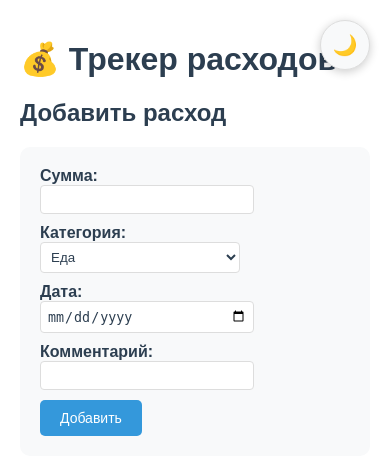
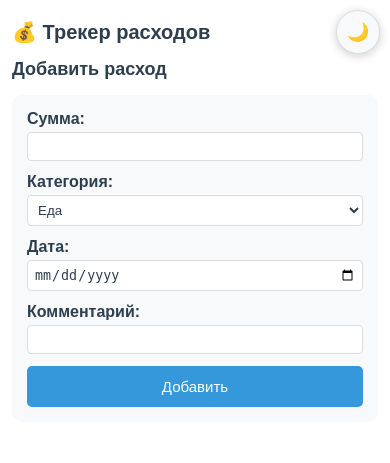
Before and after one commit to Rekabu/ExpenseTracker, a Flask app: page / in a window 390 px wide; the page is wider, and only the part inside the window is pictured. Shown: the top 463 px of that part. Run offline with Flask 3, Linux system fonts and the light colour scheme; data comes from the database, SQL or seed files in the repository.

Commit message:
Add files via upload

```diff
--- a/templates/index.html
+++ b/templates/index.html
@@ -125,7 +125,6 @@
             background: var(--filter-hover);
         }
 
-        /* Сумма — справа и жирным */
         td.amount {
             text-align: right;
             font-weight: 600;
@@ -136,7 +135,6 @@
             text-align: right;
         }
 
-        /* Категория — как бейдж */
         .badge {
             display: inline-block;
             padding: 4px 12px;
@@ -154,7 +152,6 @@
         .badge.Здоровье    { background: #2ecc7133; color: #2ecc71; }
         .badge.Другое      { background: #95a5a633; color: #7f8c8d; }
 
-        /* Кнопка удаления — красивая */
         .delete-btn {
             display: inline-flex;
             align-items: center;
@@ -176,13 +173,11 @@
             transform: scale(1.1);
         }
 
-        /* Комментарий — серым */
         td.comment {
             color: var(--text);
             opacity: 0.7;
         }
 
-        /* Дата — серым */
         td.date {
             color: var(--text);
             opacity: 0.8;
@@ -214,7 +209,6 @@
             font-weight: bold;
         }
 
-        /* Блок с итоговой суммой */
         .total-box {
             background: var(--card-bg);
             padding: 12px 20px;
@@ -265,7 +259,6 @@
             transition: background 0.3s;
         }
 
-        /* Кнопка переключения темы */
         .theme-toggle {
             position: fixed;
             top: 20px;
@@ -289,6 +282,130 @@
 
         .theme-toggle:hover {
             transform: scale(1.1);
+        }
+
+        /* ============================================ */
+        /* АДАПТИВ ПОД ТЕЛЕФОН                          */
+        /* ============================================ */
+        @media (max-width: 768px) {
+            body {
+                margin: 20px auto;
+                padding: 0 12px;
+            }
+
+            h1 {
+                font-size: 22px;
+            }
+
+            h2 {
+                font-size: 18px;
+            }
+
+            form {
+                padding: 15px;
+            }
+
+            label {
+                display: block;
+                width: 100%;
+                margin-bottom: 4px;
+            }
+
+            input, select {
+                width: 100%;
+                box-sizing: border-box;
+                margin-bottom: 12px;
+            }
+
+            button {
+                width: 100%;
+                padding: 12px;
+                font-size: 15px;
+            }
+
+            /* Layout — в одну колонку */
+            .layout {
+                flex-direction: column;
+                gap: 20px;
+            }
+
+            .right-col {
+                flex: 1;
+                width: 100%;
+            }
+
+            .left-col {
+                width: 100%;
+                overflow-x: auto;
+            }
+
+            table {
+                font-size: 13px;
+                min-width: 500px;
+            }
+
+            th, td {
+                padding: 8px 10px;
+            }
+
+            .badge {
+                font-size: 11px;
+                padding: 3px 8px;
+            }
+
+            .delete-btn {
+                width: 26px;
+                height: 26px;
+                font-size: 12px;
+            }
+
+            .filters a {
+                padding: 5px 10px;
+                font-size: 12px;
+                margin-bottom: 5px;
+            }
+
+            .total-box {
+                font-size: 16px;
+                padding: 10px 15px;
+            }
+
+            .total-box strong {
+                font-size: 18px;
+            }
+
+            .theme-toggle {
+                top: 10px;
+                right: 10px;
+                width: 44px;
+                height: 44px;
+                font-size: 18px;
+            }
+
+            .stats-box {
+                padding: 15px;
+            }
+        }
+
+        /* Очень узкие экраны (iPhone SE и т.п.) */
+        @media (max-width: 400px) {
+            h1 {
+                font-size: 20px;
+            }
+
+            table {
+                font-size: 12px;
+                min-width: 420px;
+            }
+
+            th, td {
+                padding: 6px 8px;
+            }
+
+            .filters a {
+                font-size: 11px;
+                padding: 4px 8px;
+            }
         }
     </style>
 </head>
```
Also changed, not shown: README.md, 1 other file.
